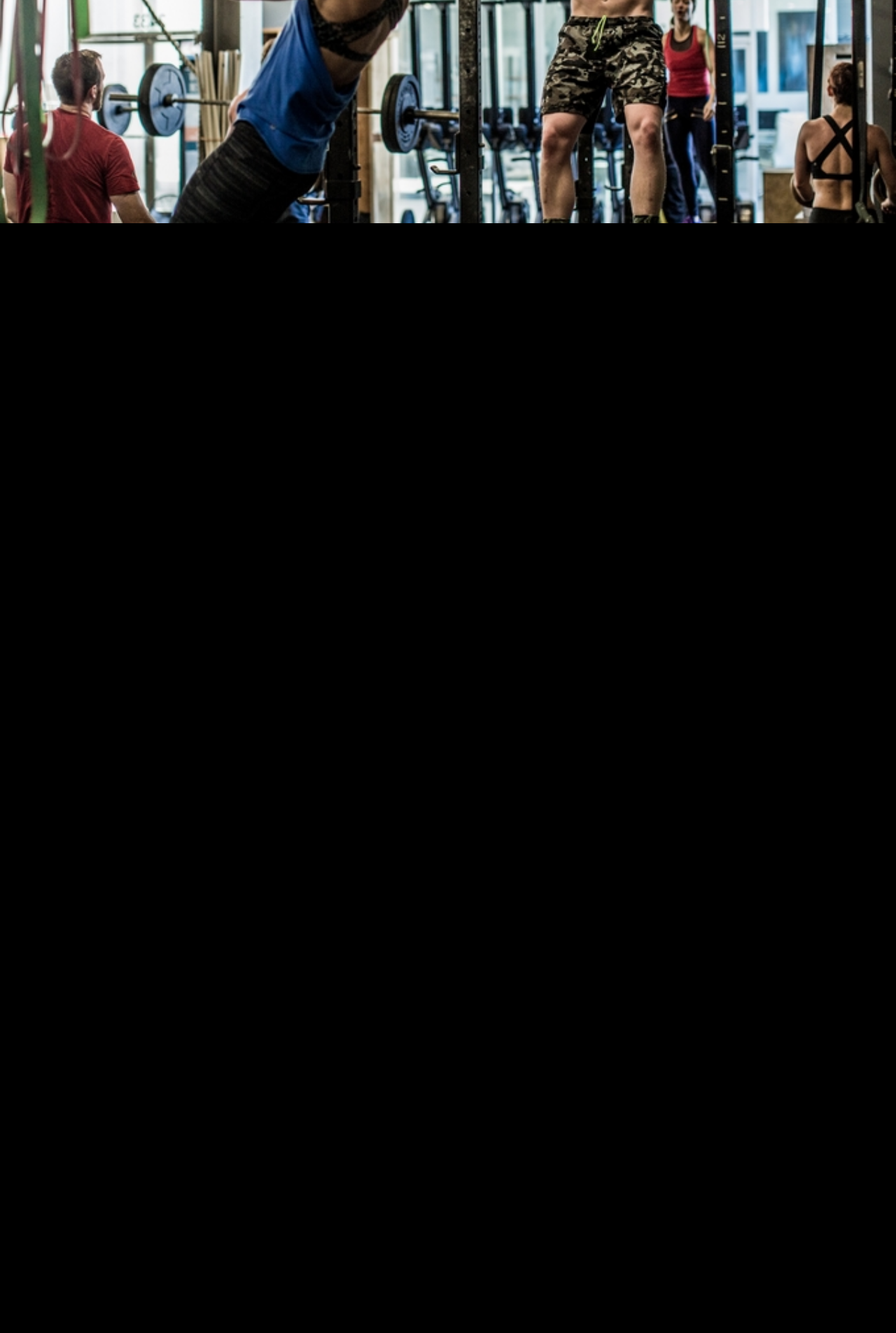
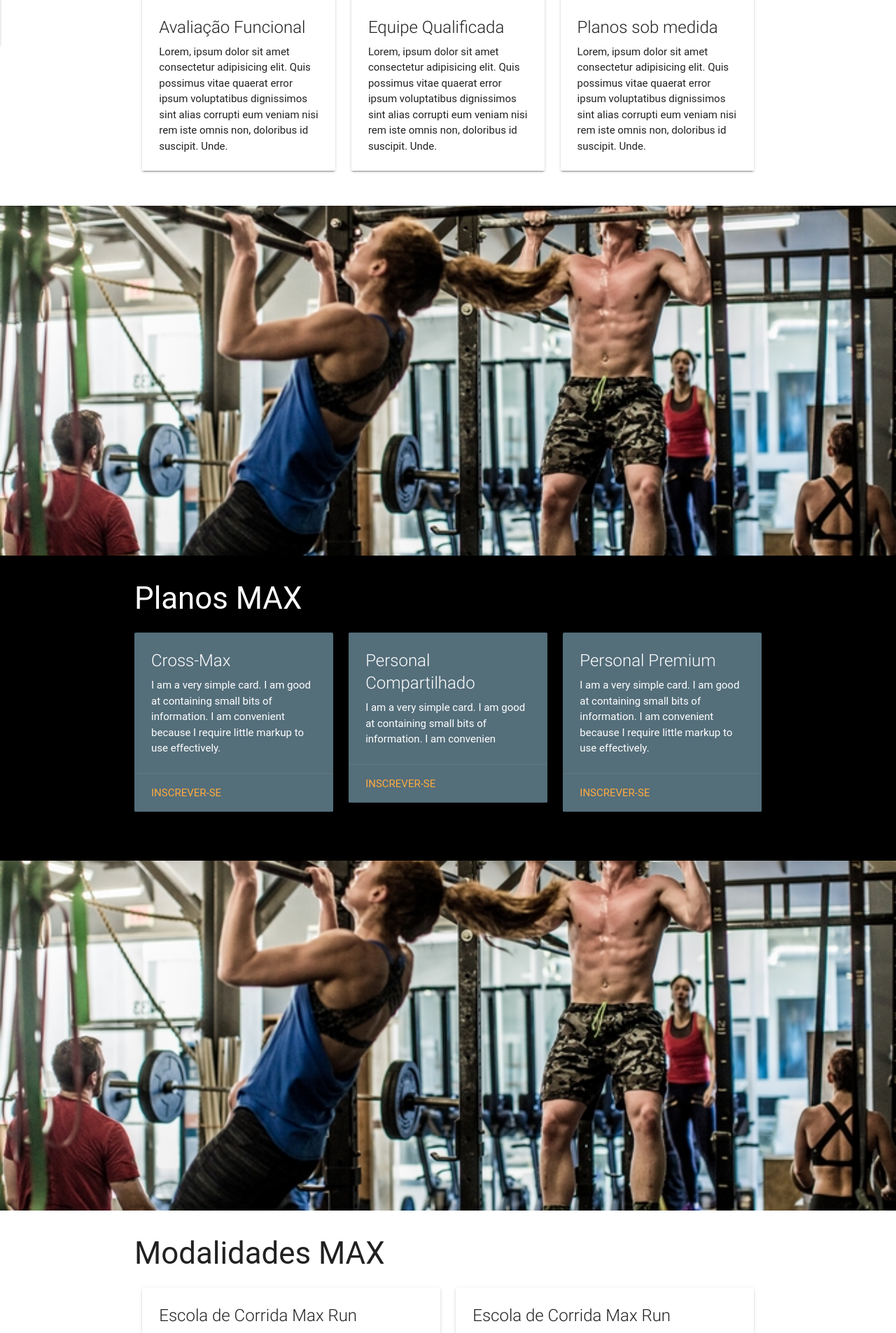
Before and after one commit to MatheusPSantos/maxtraining, a PHP site: page / in a window 1280 px wide. Shown: the part 795-2700 px from the top of the page at 70% size. Before the commit the page ends 1114 px from the top, so only its background shows below. Run offline with PHP 8.4, Linux system fonts and the light colour scheme; some libraries are stand-ins or nearby versions; some web fonts are replaced.

Commit message:
separacao nas sections e adição dos cards

```diff
--- a/css/maxtraining.css
+++ b/css/maxtraining.css
@@ -1,3 +1,6 @@
 .parallax-container {
     height: 500px;
 }
+#max-planos-title {
+    color: white;
+}
--- a/index.html
+++ b/index.html
@@ -19,33 +19,177 @@
                 <a href="#" class="brand-logo">Logo</a>
                 <a href="#" data-activates="mobile-demo" class="button-collapse"><i class="material-icons">menu</i></a>
                 <ul id="nav-mobile" class="right hide-on-med-and-down">
-                    <li><a href="/">Início</a></li>
-                    <li><a href="#planos">Planos</a></li>
+                    <li><a href="#">Início</a></li>
+                    <li><a href="#max-planos">Planos</a></li>
                     <li><a href="#contato">Contato</a></li>
                 </ul>
                 <!-- Botão de collapse -->
                 <ul class="side-nav" id="mobile-demo">
-                    <li><a href="#/">Início</a></li>
-                    <li><a href="#/planos">Planos</a></li>
+                    <li><a href="#">Início</a></li>
+                    <li><a href="#max-planos">Planos</a></li>
                     <li><a href="#/contato">Contato</a></li>
                 </ul>
             </div>
         </div>
     </nav>
+<!--    ===================================================   -->
     <div class="parallax-container">
         <div class="parallax">
             <img src="img/bg1.jpg">
         </div>
-      </div>
-      <div class="section white">
+    </div>
+    <div class="section white">
         <div class="row container">
           <!-- Cartões -->
+          <div class="col l4 m4 s12">
+              <div class="card">
+                  <div class="card-image">
+                      <img src="https://png.icons8.com/ios-glyphs/1600/functional-training.png" alt="">
+                  </div>
+                  <div class="card-content">
+                      <span class="card-title">
+                          Avaliação Funcional
+                      </span>
+                      <p>Lorem, ipsum dolor sit amet consectetur adipisicing elit. Quis possimus vitae quaerat error ipsum voluptatibus dignissimos sint alias corrupti eum veniam nisi rem iste omnis non, doloribus id suscipit. Unde.</p>
+                  </div>
+              </div>
+          </div>
+
+          <div class="col l4 m4 s12">
+                <div class="card">
+                    <div class="card-image">
+                        <img src="http://sheppardmethodpilates.com/wp-content/uploads/2014/03/icon-classes.jpg" alt="">
+                    </div>
+                    <div class="card-content">
+                        <span class="card-title">
+                            Equipe Qualificada
+                        </span>
+                        <p>Lorem, ipsum dolor sit amet consectetur adipisicing elit. Quis possimus vitae quaerat error ipsum voluptatibus dignissimos sint alias corrupti eum veniam nisi rem iste omnis non, doloribus id suscipit. Unde.</p>
+                    </div>
+                </div>
+            </div>
+
+
+            <div class="col l4 m4 s12">
+              <div class="card">
+                  <div class="card-image">
+                      <img src="https://cdn2.iconfinder.com/data/icons/flat-icons-19/512/Coin.png" alt="">
+                  </div>
+                  <div class="card-content">
+                      <span class="card-title">
+                          Planos sob medida
+                      </span>
+                      <p>Lorem, ipsum dolor sit amet consectetur adipisicing elit. Quis possimus vitae quaerat error ipsum voluptatibus dignissimos sint alias corrupti eum veniam nisi rem iste omnis non, doloribus id suscipit. Unde.</p>
+                  </div>
+              </div>
+          </div>
+        </div>
+    </div>
+
+<!--    ===================================================   -->
+      <div class="parallax-container">
+        <div class="parallax">
+            <img src="img/bg2.jpg">
         </div>
       </div>
-      <div class="parallax-container">
-        <div class="parallax"><img src="img/bg2.jpg"></div>
+
+      <div class="section black white-text" id="max-planos">
+          <div class="row container">
+              <h3>Planos MAX</h3>
+            <div class="row">
+                <div class="col l4 m4 s12">
+                <div class="card blue-grey darken-1">
+                    <div class="card-content white-text">
+                    <span class="card-title">Cross-Max</span>
+                    <p>I am a very simple card. I am good at containing small bits of information.
+                    I am convenient because I require little markup to use effectively.</p>
+                    </div>
+                    <div class="card-action">
+                    <a href="#">Inscrever-se</a>
+                    </div>
+                </div>
+                </div>
+
+                <div class="col l4 m4 s12">
+                    <div class="card blue-grey darken-1">
+                        <div class="card-content white-text">
+                        <span class="card-title">Personal Compartilhado</span>
+                            <p>I am a very simple card. I am good at containing small bits of information.
+                            I am convenien</p>
+                        </div>
+                        <div class="card-action">
+                            <a href="#">Inscrever-se</a>
+                        </div>
+                    </div>
+                </div>
+
+                <div class="col l4 m4 s12">
+                    <div class="card blue-grey darken-1">
+                        <div class="card-content white-text">
+                        <span class="card-title">Personal Premium</span>
+                            <p>I am a very simple card. I am good at containing small bits of information.
+                            I am convenient because I require little markup to use effectively.</p>
+                        </div>
+                        <div class="card-action">
+                            <a href="#">Inscrever-se</a>
+                        </div>
+                    </div>
+                </div>
+
+            </div>
+          </div>
       </div>
-
+    <!--    ===================================================   -->
+    <div class="parallax-container">
+        <div class="parallax">
+            <img src="img/bg2.jpg">
+        </div>
+    </div>
+    <div class="section">
+        <div class="row container">
+            <h3>Modalidades MAX</h3>
+            <div class="col l6 m6 s12">
+                <div class="card">
+                    <div class="card-content">
+                        <span class="card-title">
+                            Escola de Corrida Max Run
+                        </span>
+                        <p>Lorem ipsum dolor sit, amet consectetur adipisicing elit. Architecto libero itaque, nostrum rerum doloribus ut ab. Recusandae facilis facere placeat aspernatur similique laudantium quam porro, dolor repellendus. Distinctio, omnis voluptate!</p>
+                    </div>
+                </div>
+            </div>
+            <div class="col l6 m6 s12">
+                <div class="card">
+                    <div class="card-content">
+                        <span class="card-title">
+                            Escola de Corrida Max Run
+                        </span>
+                        <p>Lorem ipsum dolor sit, amet consectetur adipisicing elit. Architecto libero itaque, nostrum rerum doloribus ut ab. Recusandae facilis facere placeat aspernatur similique laudantium quam porro, dolor repellendus. Distinctio, omnis voluptate!</p>
+                    </div>
+                </div>
+            </div>
+            <div class="col l6 m6 s12">
+                <div class="card">
+                    <div class="card-content">
+                        <span class="card-title">
+                            Escola de Corrida Max Run
+                        </span>
+                        <p>Lorem ipsum dolor sit, amet consectetur adipisicing elit. Architecto libero itaque, nostrum rerum doloribus ut ab. Recusandae facilis facere placeat aspernatur similique laudantium quam porro, dolor repellendus. Distinctio, omnis voluptate!</p>
+                    </div>
+                </div>
+            </div>
+            <div class="col l6 m6 s12">
+                <div class="card">
+                    <div class="card-content">
+                        <span class="card-title">
+                            Escola de Corrida Max Run
+                        </span>
+                        <p>Lorem ipsum dolor sit, amet consectetur adipisicing elit. Architecto libero itaque, nostrum rerum doloribus ut ab. Recusandae facilis facere placeat aspernatur similique laudantium quam porro, dolor repellendus. Distinctio, omnis voluptate!</p>
+                    </div>
+                </div>
+            </div>
+        </div>
+    </div>
 </body>
 <!--Import jQuery before materialize.js-->
 <script type="text/javascript" src="https://code.jquery.com/jquery-3.2.1.min.js"></script>
```
